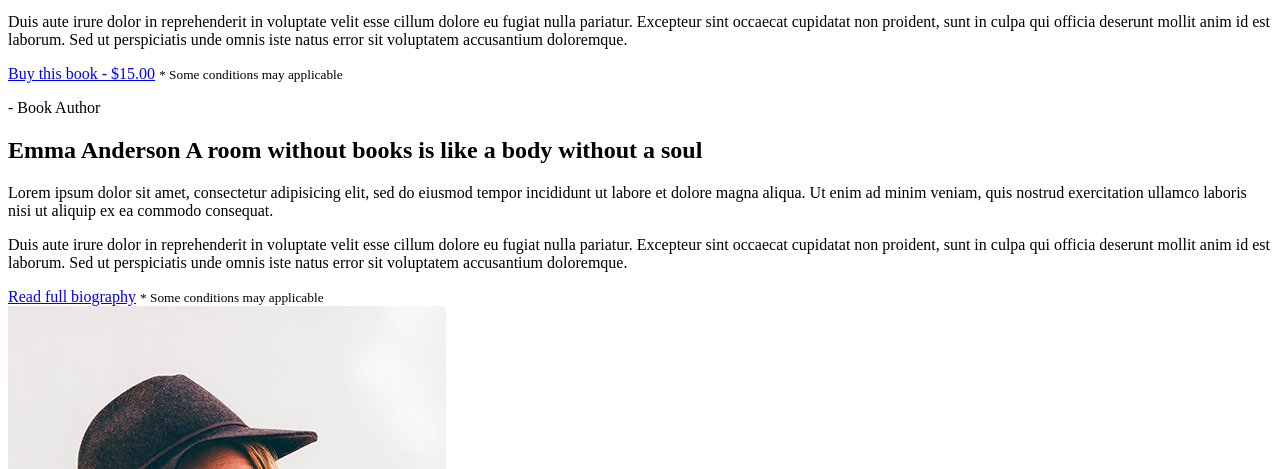
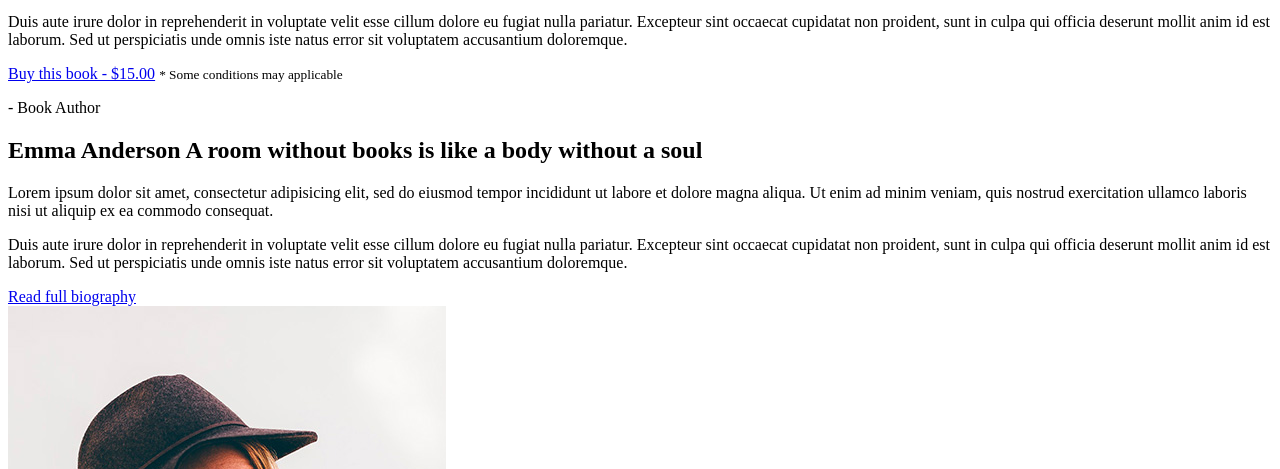
Before and after one commit to expert2013/Bukee, a plain HTML site: page index.html in a window 1280 px wide. Shown: the part 331-800 px from the top of the page. Drawn offline with Linux system fonts and the light colour scheme.

Commit message:
Update index.html

```diff
--- a/index.html
+++ b/index.html
@@ -50,7 +50,7 @@
 								<p>Lorem ipsum dolor sit amet, consectetur adipisicing elit, sed do eiusmod tempor incididunt ut labore et dolore magna aliqua. Ut enim ad minim veniam, quis nostrud exercitation ullamco laboris nisi ut aliquip ex ea commodo consequat.</p>
 								<p>Duis aute irure dolor in reprehenderit in voluptate velit esse cillum dolore eu fugiat nulla pariatur. Excepteur sint occaecat cupidatat non proident, sunt in culpa qui officia deserunt mollit anim id est laborum. Sed ut perspiciatis unde omnis iste natus error sit voluptatem accusantium doloremque.</p>
 								<a href="#" class="block-text__btn">Read full biography</a>
-								<small>* Some conditions may applicable</small>
+
 						</div>
 							<!-- block image -->
 						<div class="block-img">
```
